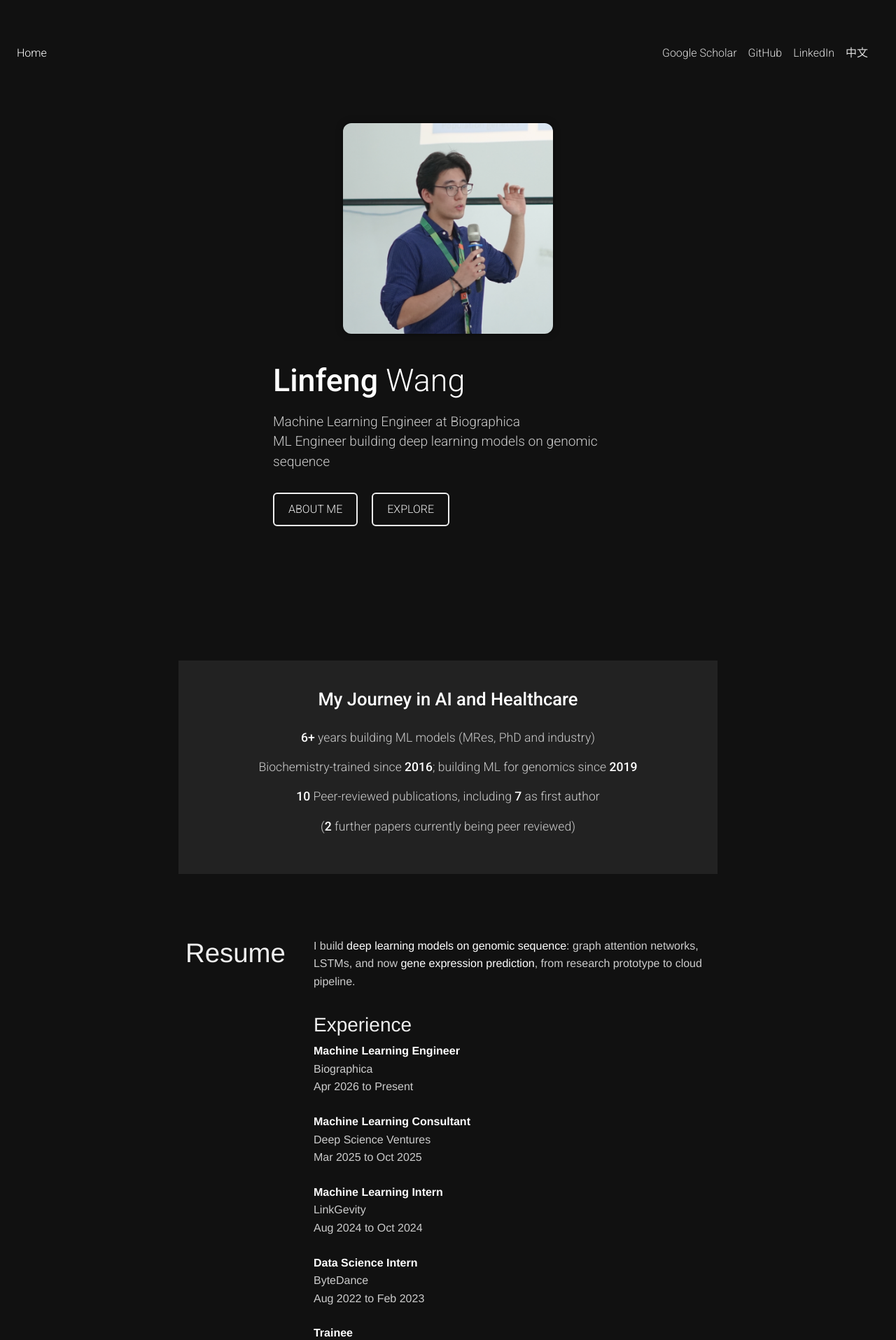
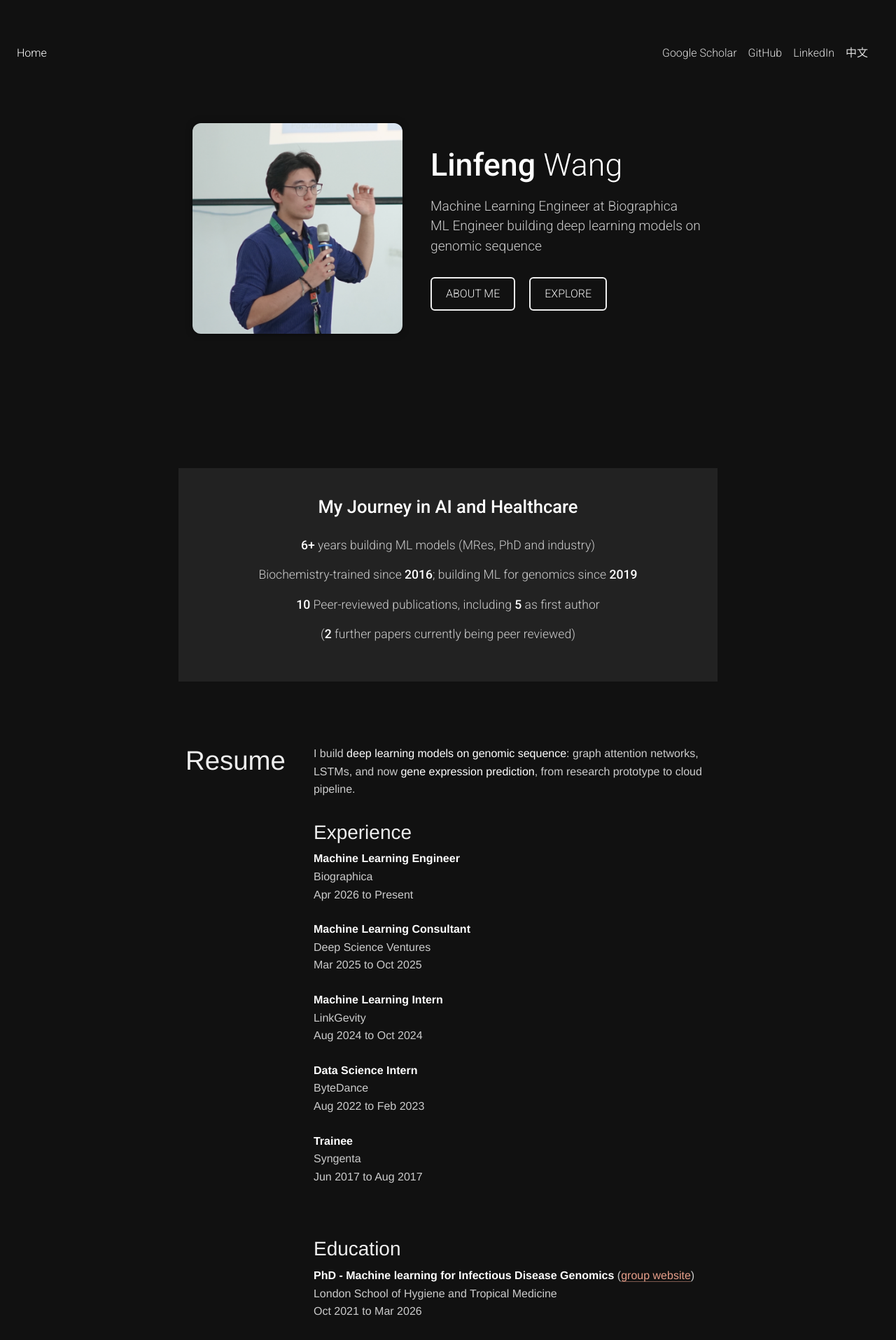
Before and after one commit to linfeng-wang/linfeng-wang.github.io, a Jekyll site: the page built from _pages/about.md, in a window 1280 px wide. Shown: the top 1915 px of the page at 70% size. Built offline with Jekyll 4.4.1, drawn with Linux system fonts in a browser that asks for light colours; comment, search, counter and statistics services are not loaded; a style sheet for code colours, icons or effects is not loaded.

Commit message:
Put the hero text beside the portrait, and correct the publication count
The site container caps page content at 800px, so the 300px portrait and
the 500px text block could not share a row and wrapped into a stack. Hold
them on one row from 768px up and let the text take the remaining width,
so the name, role, tagline and buttons sit to the right of the portrait.
Below 768px it still stacks and centres.

Publications stat is now 10 peer-reviewed, 5 as first author.

Co-Authored-By: Claude Opus 5 (1M context) <noreply@anthropic.com>

```diff
--- a/_data/i18n/en.yml
+++ b/_data/i18n/en.yml
@@ -23,7 +23,7 @@ summary:
   stats:
     - "<strong>6+</strong> years building ML models (MRes, PhD and industry)"
     - "Biochemistry-trained since <strong>2016</strong>; building ML for genomics since <strong>2019</strong>"
-    - "<strong>10</strong> Peer-reviewed publications, including <strong>7</strong> as first author"
+    - "<strong>10</strong> Peer-reviewed publications, including <strong>5</strong> as first author"
     - "(<strong>2</strong> further papers currently being peer reviewed)"
 
 resume:
--- a/_data/i18n/zh.yml
+++ b/_data/i18n/zh.yml
@@ -21,7 +21,7 @@ summary:
   stats:
     - "<strong>6+</strong> 年机器学习模型开发经验（研究型硕士、博士与工业界）"
     - "自 <strong>2016</strong> 年起接受生物化学训练；自 <strong>2019</strong> 年起从事基因组学的机器学习研究"
-    - "<strong>10</strong> 篇同行评审论文，其中 <strong>7</strong> 篇为第一作者"
+    - "<strong>10</strong> 篇同行评审论文，其中 <strong>5</strong> 篇为第一作者"
     - "（另有 <strong>2</strong> 篇论文正在同行评审中）"
 
 resume:
--- a/_layouts/about.html
+++ b/_layouts/about.html
@@ -95,6 +95,27 @@ layout: default
 
     .profile-image {
       width: 200px;
+    }
+  }
+
+  /* The site container caps page content at 800px (site.max_width), so the
+     300px portrait and the 500px text block could not fit on one row and
+     wrapped into a stack. From tablet up, hold them on a single row and let
+     the text take whatever width is left, so it sits to the RIGHT of the
+     portrait instead of underneath it. */
+  @media (min-width: 768px) {
+    .about-container {
+      flex-wrap: nowrap;
+      align-items: center;
+    }
+
+    .profile-image {
+      flex: 0 0 auto;
+    }
+
+    .about-text {
+      flex: 1 1 auto;
+      min-width: 0;
     }
   }
   .summary-wrapper {
```
